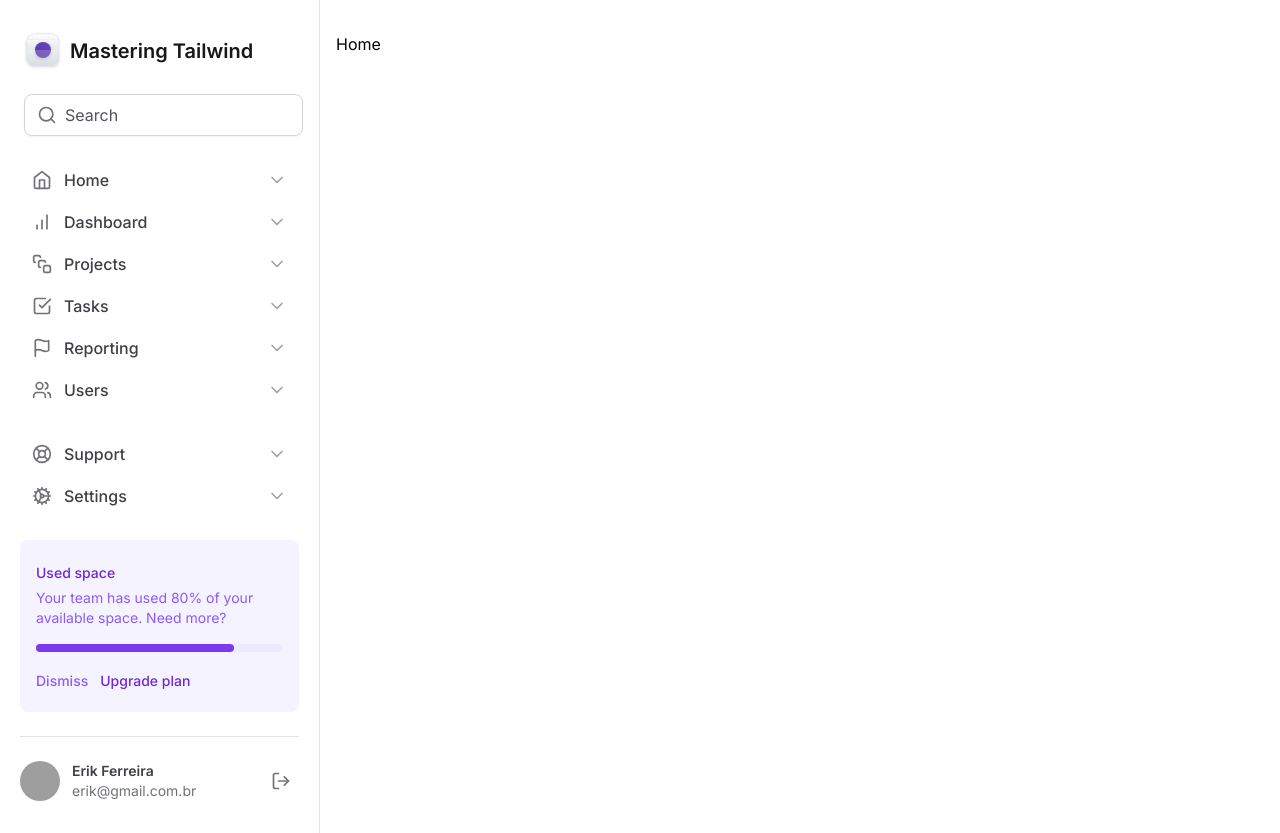
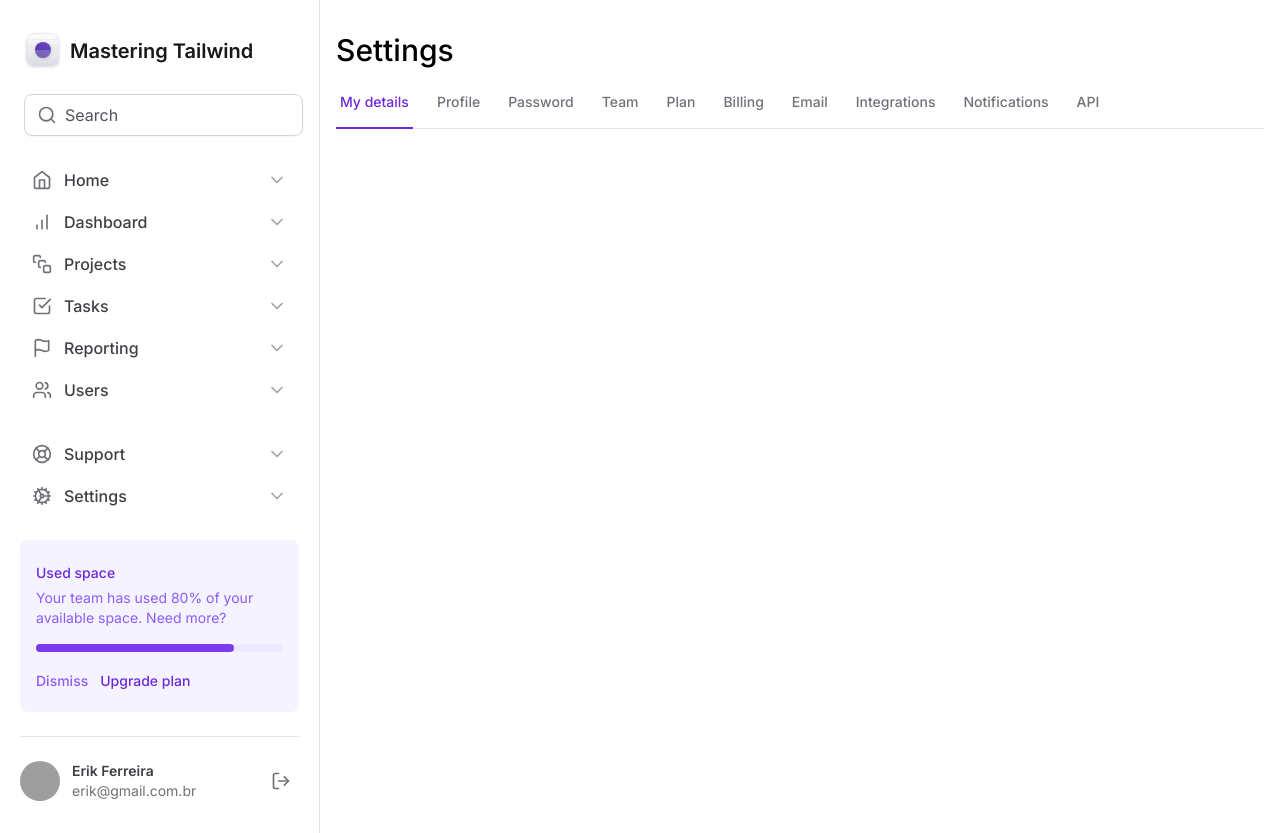
Before and after one commit to erik-ferreira/mastering-tailwind, a Next.js app: page / in a window 1280 px wide. Built offline with nearby package versions, Linux system fonts and the light colour scheme; grey boxes are pictures that could not be loaded.

Commit message:
add framer-motion; create component with tabs

```diff
--- a/package.json
+++ b/package.json
@@ -9,12 +9,14 @@
     "lint": "next lint"
   },
   "dependencies": {
+    "@radix-ui/react-tabs": "^1.0.4",
     "@types/node": "20.4.6",
     "@types/react": "18.2.18",
     "@types/react-dom": "18.2.7",
     "autoprefixer": "10.4.14",
     "eslint": "8.46.0",
     "eslint-config-next": "13.4.12",
+    "framer-motion": "^10.15.0",
     "lucide-react": "^0.263.1",
     "next": "13.4.12",
     "postcss": "8.4.27",
--- a/src/app/layout.tsx
+++ b/src/app/layout.tsx
@@ -17,7 +17,7 @@
   children: React.ReactNode
 }) {
   return (
-    <html lang="en">
+    <html lang="en" className="antialiased">
       <body className={inter.className}>
         <div className="min-h-screen grid grid-cols-app">
           <Sidebar />
--- a/src/app/page.tsx
+++ b/src/app/page.tsx
@@ -1,3 +1,11 @@
+import { SettingsTabs } from "@/components/SettingsTabs"
+
 export default function Home() {
-  return <h1>Home</h1>
+  return (
+    <>
+      <h1 className="text-3xl font-medium to-zinc-900">Settings</h1>
+
+      <SettingsTabs />
+    </>
+  )
 }
--- /dev/null
+++ b/src/components/SettingsTabs/TabItem.tsx
@@ -0,0 +1,28 @@
+"use client"
+
+import * as Tabs from "@radix-ui/react-tabs"
+import { motion } from "framer-motion"
+
+interface TabItemProps {
+  value: string
+  title: string
+  isSelected: boolean
+}
+
+export function TabItem({ value, title, isSelected = false }: TabItemProps) {
+  return (
+    <Tabs.Trigger
+      value={value}
+      className="relative text-sm font-medium text-zinc-500 px-1 pb-4 hover:text-violet-700 data-[state=active]:text-violet-700"
+    >
+      <span>{title}</span>
+
+      {isSelected && (
+        <motion.div
+          layoutId="activeTab"
+          className="h-0.5 bg-violet-700 absolute -bottom-px left-0 right-0"
+        />
+      )}
+    </Tabs.Trigger>
+  )
+}
--- /dev/null
+++ b/src/components/SettingsTabs/index.tsx
@@ -0,0 +1,27 @@
+"use client"
+
+import { useState } from "react"
+import * as Tabs from "@radix-ui/react-tabs"
+
+import { TabItem } from "./TabItem"
+
+import { tabs } from "@/default/tabs"
+
+export function SettingsTabs() {
+  const [currentTabSelected, setCurrentTabSelected] = useState("tab1")
+
+  return (
+    <Tabs.Root value={currentTabSelected} onValueChange={setCurrentTabSelected}>
+      <Tabs.List className="w-full flex items-center gap-5 mt-6 border-b border-zinc-200">
+        {tabs.map((tab) => (
+          <TabItem
+            key={tab.value}
+            value={tab.value}
+            title={tab.title}
+            isSelected={currentTabSelected === tab.value}
+          />
+        ))}
+      </Tabs.List>
+    </Tabs.Root>
+  )
+}
--- /dev/null
+++ b/src/default/tabs.ts
@@ -0,0 +1,42 @@
+export const tabs = [
+  {
+    value: "tab1",
+    title: "My details",
+  },
+  {
+    value: "tab2",
+    title: "Profile",
+  },
+  {
+    value: "tab3",
+    title: "Password",
+  },
+  {
+    value: "tab4",
+    title: "Team",
+  },
+  {
+    value: "tab5",
+    title: "Plan",
+  },
+  {
+    value: "tab6",
+    title: "Billing",
+  },
+  {
+    value: "tab7",
+    title: "Email",
+  },
+  {
+    value: "tab8",
+    title: "Integrations",
+  },
+  {
+    value: "tab9",
+    title: "Notifications",
+  },
+  {
+    value: "tab10",
+    title: "API",
+  },
+]
```
Also changed, not shown: 1 other file (tests, documents, lock files or other folders).
